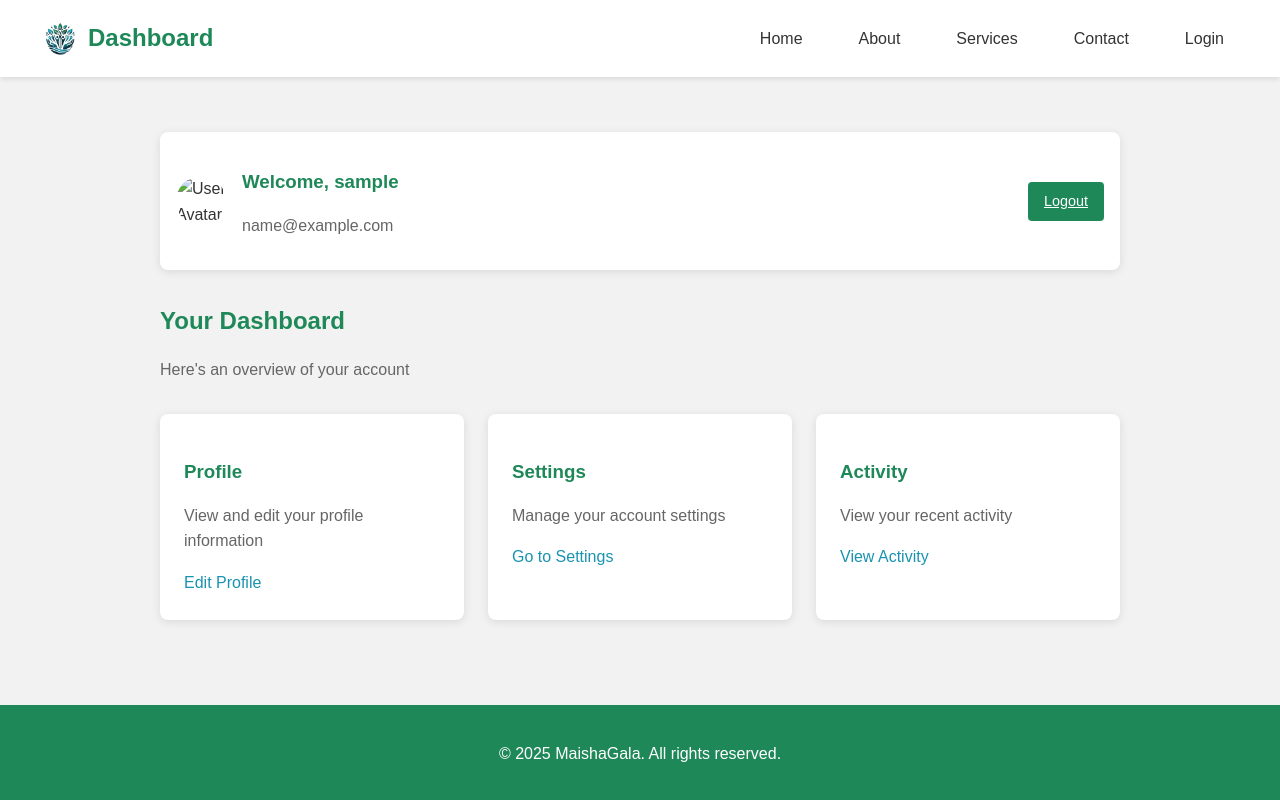
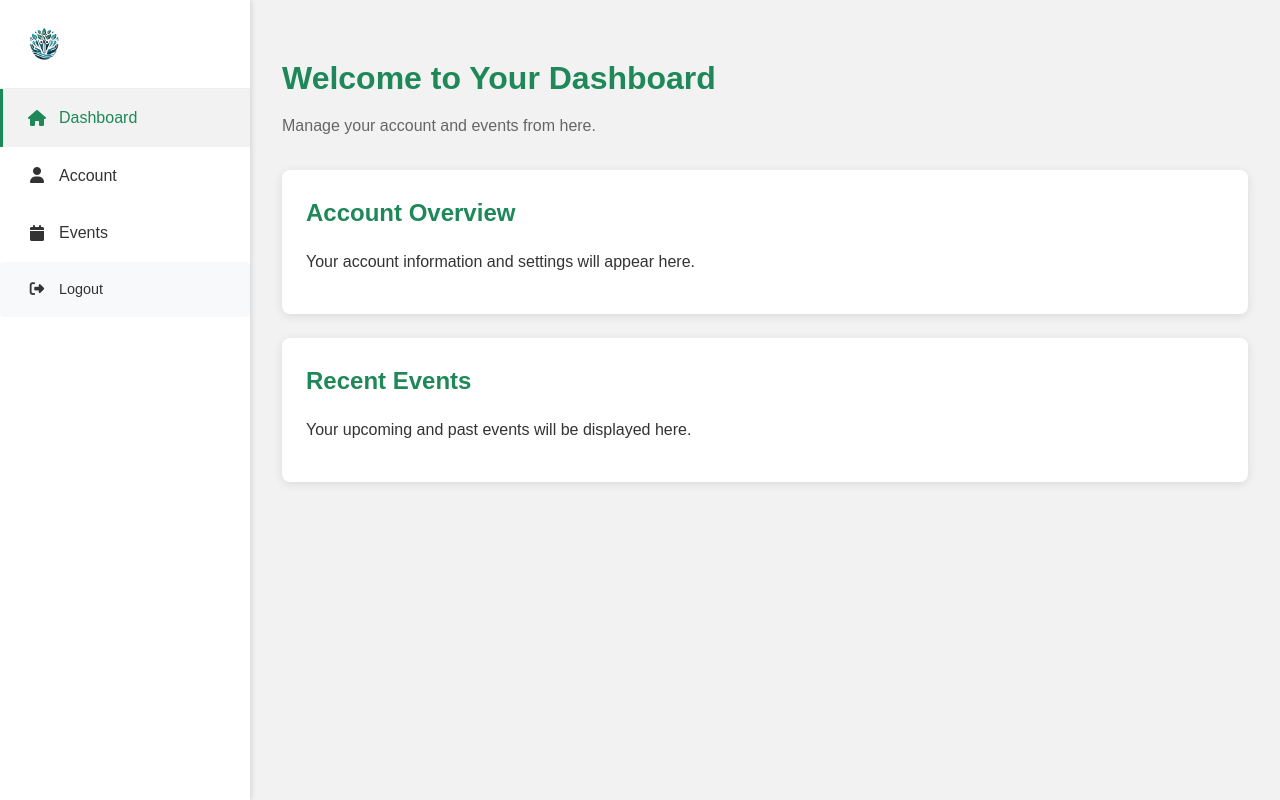
Before and after one commit to Cmanar0/django-app, a Django app: page /dashboard/ in a window 1280 px wide. Run offline with Django 5.2, Linux system fonts and the light colour scheme; the visitor is signed in with stand-in values (Sample User, id 1); some libraries are stand-ins or nearby versions.

Commit message:
Update Dashboard layout

```diff
--- /dev/null
+++ b/dashboard/templates/dashboard/base.html
@@ -0,0 +1,183 @@
+<!DOCTYPE html>
+<html lang="en">
+<head>
+    <meta charset="UTF-8">
+    <meta name="viewport" content="width=device-width, initial-scale=1.0">
+    <title>{% block title %}Dashboard{% endblock %}</title>
+    {% load static %}
+    <link rel="stylesheet" href="{% static 'core/css/style.css' %}">
+    <style>
+        body {
+            margin: 0;
+            padding: 0;
+            font-family: Arial, sans-serif;
+            background-color: var(--secondary-color);
+            display: flex;
+            min-height: 100vh;
+        }
+
+        .sidebar {
+            width: 250px;
+            background-color: var(--white);
+            box-shadow: 2px 0 5px rgba(0, 0, 0, 0.1);
+            display: flex;
+            flex-direction: column;
+            position: fixed;
+            height: 100vh;
+            z-index: 1000;
+        }
+
+        .sidebar-header {
+            padding: 1.5rem;
+            border-bottom: 1px solid #eee;
+            display: flex;
+            align-items: center;
+        }
+
+        .sidebar-logo {
+            height: 40px;
+        }
+
+        .sidebar-menu {
+            list-style: none;
+            padding: 0;
+            margin: 0;
+            flex: 1;
+        }
+
+        .sidebar-menu li {
+            margin: 0;
+            padding: 0;
+        }
+
+        .sidebar-menu a {
+            display: flex;
+            align-items: center;
+            padding: 1rem 1.5rem;
+            color: var(--text-color);
+            text-decoration: none;
+            transition: all 0.3s ease;
+            border-left: 3px solid transparent;
+        }
+
+        .sidebar-menu a:hover, .sidebar-menu a.active {
+            background-color: rgba(0, 0, 0, 0.05);
+            color: var(--primary-color);
+            border-left: 3px solid var(--primary-color);
+        }
+
+        .sidebar-menu a i {
+            margin-right: 0.75rem;
+            width: 20px;
+            text-align: center;
+        }
+
+        .sidebar-footer {
+            padding: 1rem 1.5rem;
+            border-top: 1px solid #eee;
+        }
+
+        .logout-button {
+            display: flex;
+            align-items: center;
+            padding: 0.75rem 1rem;
+            background-color: #f8f9fa;
+            color: #dc3545;
+            border: none;
+            border-radius: 4px;
+            cursor: pointer;
+            text-decoration: none;
+            font-size: 0.9rem;
+            transition: all 0.3s ease;
+        }
+
+        .logout-button:hover {
+            background-color: #dc3545;
+            color: white;
+        }
+
+        .logout-button i {
+            margin-right: 0.5rem;
+        }
+
+        .main-content {
+            flex: 1;
+            margin-left: 250px;
+            padding: 2rem;
+        }
+
+        .dashboard-header {
+            margin-bottom: 2rem;
+        }
+
+        .dashboard-header h1 {
+            color: var(--primary-color);
+            margin-bottom: 0.5rem;
+        }
+
+        .dashboard-header p {
+            color: #666;
+            margin: 0;
+        }
+
+        .dashboard-card {
+            background-color: var(--white);
+            border-radius: 8px;
+            box-shadow: 0 2px 10px rgba(0, 0, 0, 0.1);
+            padding: 1.5rem;
+            margin-bottom: 1.5rem;
+        }
+
+        .dashboard-card h2 {
+            color: var(--primary-color);
+            margin-top: 0;
+            margin-bottom: 1rem;
+        }
+
+        @media (max-width: 768px) {
+            .sidebar {
+                width: 100%;
+                height: auto;
+                position: relative;
+            }
+
+            .main-content {
+                margin-left: 0;
+            }
+
+            body {
+                flex-direction: column;
+            }
+        }
+    </style>
+    {% block extra_css %}{% endblock %}
+</head>
+<body>
+    <div class="sidebar">
+        <div class="sidebar-header">
+            <img src="{% static 'core/images/logo.png' %}" alt="Logo" class="sidebar-logo">
+        </div>
+        <ul class="sidebar-menu">
+            <li><a href="{% url 'dashboard:home' %}" class="{% if request.resolver_match.url_name == 'home' %}active{% endif %}">
+                <i class="fas fa-home"></i> Dashboard
+            </a></li>
+            <li><a href="#" class="{% if request.resolver_match.url_name == 'account' %}active{% endif %}">
+                <i class="fas fa-user"></i> Account
+            </a></li>
+            <li><a href="#" class="{% if request.resolver_match.url_name == 'events' %}active{% endif %}">
+                <i class="fas fa-calendar"></i> Events
+            </a></li>
+            <li><a href="{% url 'auth:logout' %}" class="logout-button">
+                <i class="fas fa-sign-out-alt"></i> Logout
+            </a></li>
+        </ul>
+    </div>
+    <div class="main-content">
+        {% block content %}{% endblock %}
+    </div>
+
+    <!-- Font Awesome for icons -->
+    <script src="https://kit.fontawesome.com/a076d05399.js" crossorigin="anonymous"></script>
+    {% block extra_js %}{% endblock %}
+</body>
+</html>
--- a/dashboard/templates/dashboard/home.html
+++ b/dashboard/templates/dashboard/home.html
@@ -1,143 +1,20 @@
-{% extends 'core/base.html' %}
+{% extends 'dashboard/base.html' %}
 
-{% block title %}Dashboard{% endblock %}
-
-{% block header %}Dashboard{% endblock %}
-
-{% block extra_css %}
-<style>
-    .dashboard-container {
-        padding: 2rem;
-    }
-
-    .dashboard-header {
-        margin-bottom: 2rem;
-    }
-
-    .dashboard-header h2 {
-        color: var(--primary-color);
-        margin-bottom: 0.5rem;
-    }
-
-    .dashboard-header p {
-        color: #666;
-    }
-
-    .dashboard-grid {
-        display: grid;
-        grid-template-columns: repeat(auto-fill, minmax(300px, 1fr));
-        gap: 1.5rem;
-    }
-
-    .dashboard-card {
-        background-color: var(--white);
-        border-radius: 8px;
-        box-shadow: 0 2px 10px rgba(0, 0, 0, 0.1);
-        padding: 1.5rem;
-        transition: transform 0.3s ease;
-    }
-
-    .dashboard-card:hover {
-        transform: translateY(-5px);
-    }
-
-    .dashboard-card h3 {
-        color: var(--primary-color);
-        margin-bottom: 1rem;
-    }
-
-    .dashboard-card p {
-        color: #666;
-        margin-bottom: 1rem;
-    }
-
-    .dashboard-card a {
-        color: var(--accent-color);
-        text-decoration: none;
-        font-weight: 500;
-    }
-
-    .dashboard-card a:hover {
-        text-decoration: underline;
-    }
-
-    .user-info {
-        display: flex;
-        align-items: center;
-        margin-bottom: 2rem;
-        padding: 1rem;
-        background-color: var(--white);
-        border-radius: 8px;
-        box-shadow: 0 2px 10px rgba(0, 0, 0, 0.1);
-    }
-
-    .user-info img {
-        width: 50px;
-        height: 50px;
-        border-radius: 50%;
-        margin-right: 1rem;
-    }
-
-    .user-info h3 {
-        color: var(--primary-color);
-        margin-bottom: 0.25rem;
-    }
-
-    .user-info p {
-        color: #666;
-    }
-
-    .logout-button {
-        margin-left: auto;
-        background-color: var(--primary-color);
-        color: var(--white);
-        padding: 0.5rem 1rem;
-        border: none;
-        border-radius: 4px;
-        font-size: 0.9rem;
-        font-weight: 500;
-        cursor: pointer;
-        transition: background-color 0.3s ease;
-    }
-
-    .logout-button:hover {
-        background-color: var(--primary-color-dark);
-    }
-</style>
-{% endblock %}
+{% block title %}Dashboard Home{% endblock %}
 
 {% block content %}
-<div class="dashboard-container">
-    <div class="user-info">
-        <img src="https://via.placeholder.com/50" alt="User Avatar">
-        <div>
-            <h3>Welcome, {{ user.username }}</h3>
-            <p>{{ user.email }}</p>
-        </div>
-        <a href="{% url 'auth:logout' %}" class="logout-button">Logout</a>
-    </div>
+<div class="dashboard-header">
+    <h1>Welcome to Your Dashboard</h1>
+    <p>Manage your account and events from here.</p>
+</div>
 
-    <div class="dashboard-header">
-        <h2>Your Dashboard</h2>
-        <p>Here's an overview of your account</p>
-    </div>
+<div class="dashboard-card">
+    <h2>Account Overview</h2>
+    <p>Your account information and settings will appear here.</p>
+</div>
 
-    <div class="dashboard-grid">
-        <div class="dashboard-card">
-            <h3>Profile</h3>
-            <p>View and edit your profile information</p>
-            <a href="#">Edit Profile</a>
-        </div>
-        <div class="dashboard-card">
-            <h3>Settings</h3>
-            <p>Manage your account settings</p>
-            <a href="#">Go to Settings</a>
-        </div>
-        <div class="dashboard-card">
-            <h3>Activity</h3>
-            <p>View your recent activity</p>
-            <a href="#">View Activity</a>
-        </div>
-    </div>
+<div class="dashboard-card">
+    <h2>Recent Events</h2>
+    <p>Your upcoming and past events will be displayed here.</p>
 </div>
 {% endblock %}
```
